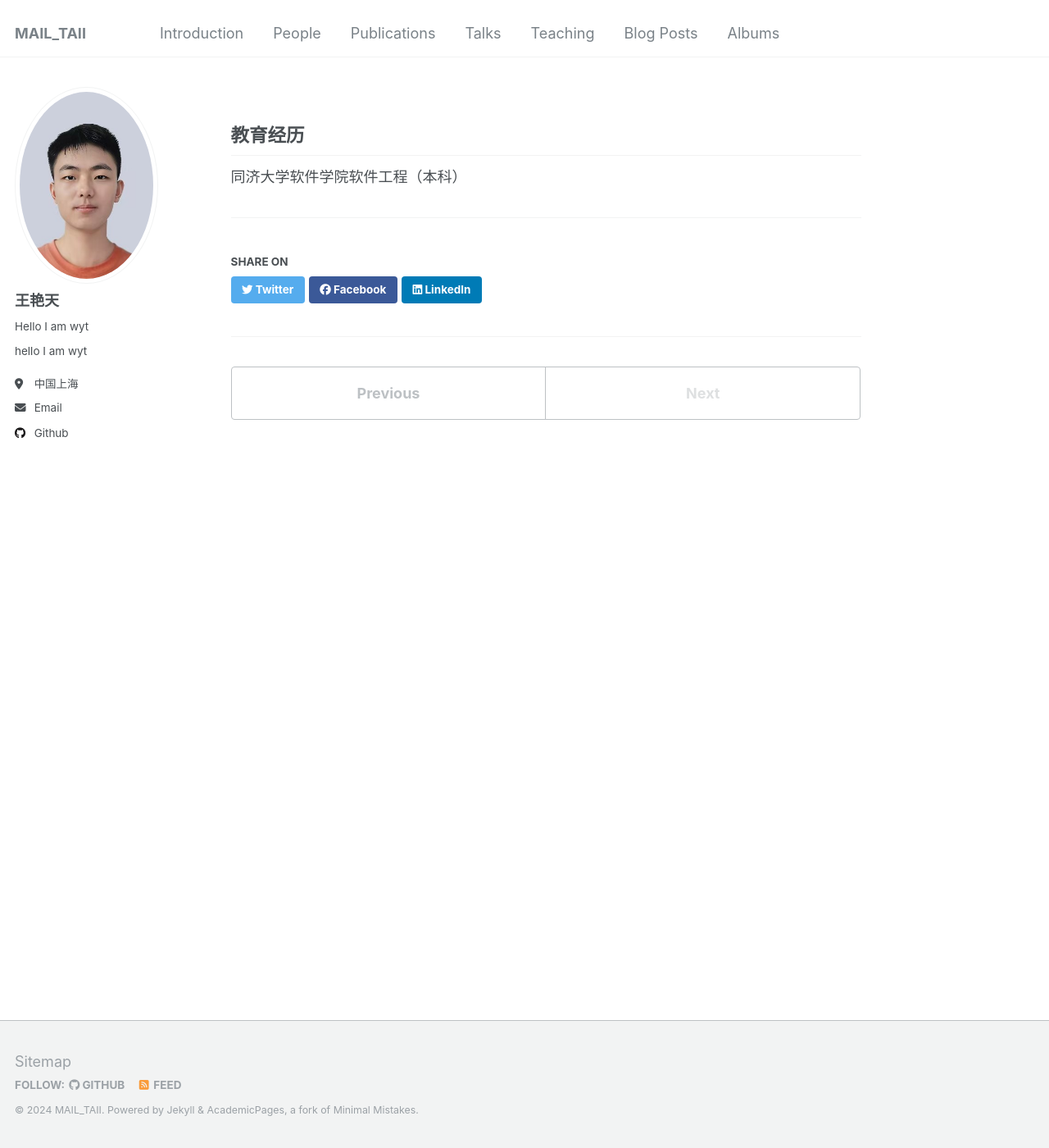
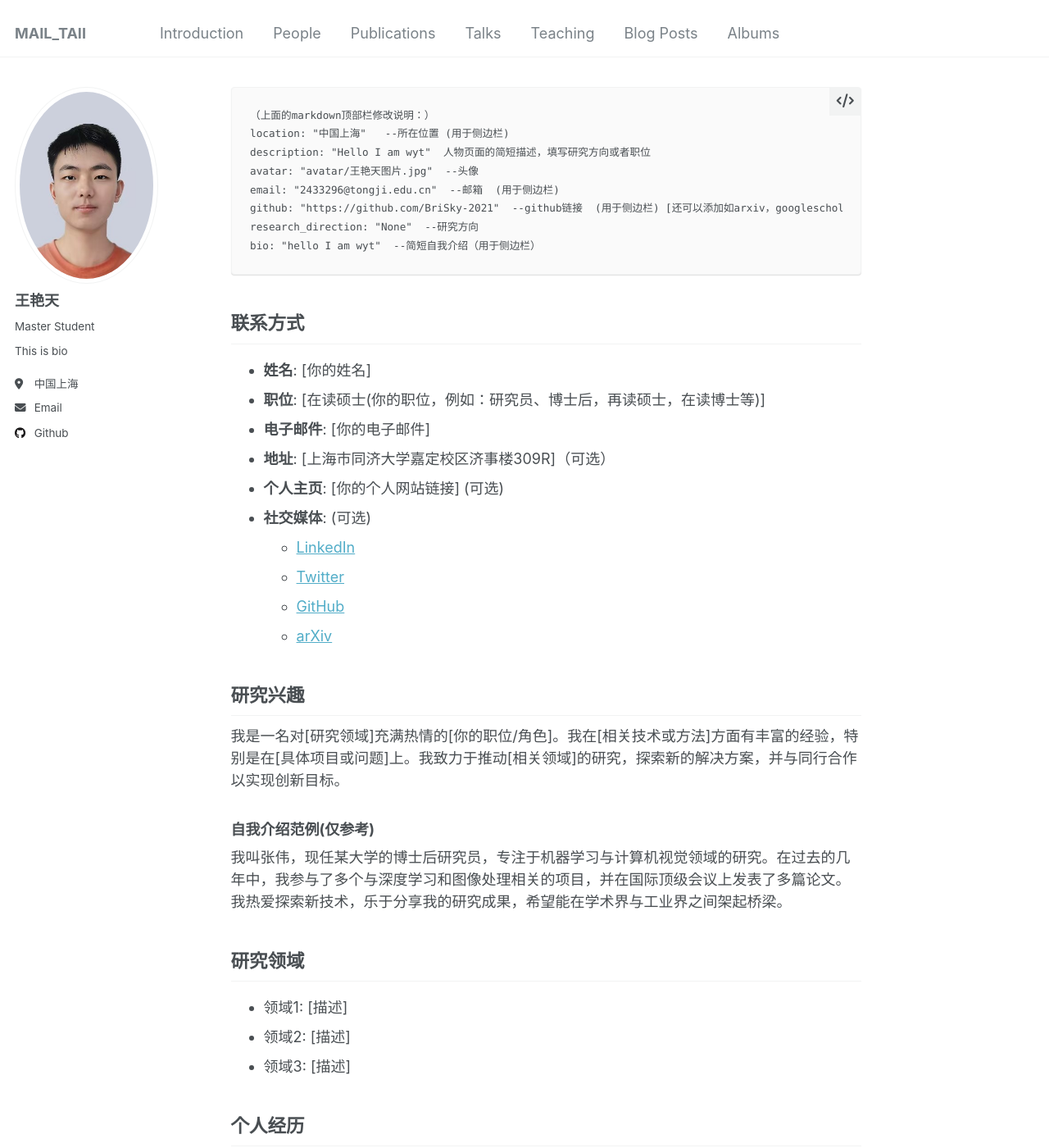
Before and after one commit to mail-taii/MAIL_TAII, a Jekyll site: the page built from _people/2_master_wyt.md, in a window 1280 px wide and 1400 px high. Shown: the whole window at 82% size. Built offline with Jekyll 4.4.1, drawn with Linux system fonts in a browser that asks for light colours; some of the changed text lies outside the part shown.

Commit message:
修改个人页面说明2

````diff
--- a/_layouts/person.html
+++ b/_layouts/person.html
@@ -13,6 +13,9 @@ layout: default
 {% include breadcrumbs.html %}
 {% endunless %}
 {% endif %}
+
+
+{% include masthead.html %}
 
 
 <div id="main" role="main">
--- a/_people/2_master_wyt.md
+++ b/_people/2_master_wyt.md
@@ -7,15 +7,78 @@ permalink: /people/wyt
 venue: "UC San Francisco, Department of Testing"
 date: 2012-03-01
 location: "中国上海"
-description: "Hello I am wyt"
+description: "Master Student"
 avatar: "avatar/王艳天图片.jpg"
 email: "2433296@tongji.edu.cn"
 github: "https://github.com/BriSky-2021"
 research_direction: "None"
-bio: "hello I am wyt"
+bio: "This is bio"
 slug: "wyt"
 ---
 
 
-## 教育经历
-同济大学软件学院软件工程（本科）
+
+
+```
+（上面的markdown顶部栏修改说明：）
+location: "中国上海"   --所在位置 (用于侧边栏)
+description: "Hello I am wyt"  人物页面的简短描述，填写研究方向或者职位
+avatar: "avatar/王艳天图片.jpg"  --头像
+email: "2433296@tongji.edu.cn"  --邮箱  (用于侧边栏)
+github: "https://github.com/BriSky-2021"  --github链接  (用于侧边栏) [还可以添加如arxiv，googlescholar，orcid，weibo，youtube，zhihu等多种信息]
+research_direction: "None"  --研究方向
+bio: "hello I am wyt"  --简短自我介绍（用于侧边栏）
+```
+
+
+## 联系方式
+
+- **姓名**: [你的姓名]
+- **职位**: [在读硕士(你的职位，例如：研究员、博士后，再读硕士，在读博士等)]
+- **电子邮件**: [你的电子邮件]
+- **地址**: [上海市同济大学嘉定校区济事楼309R]（可选）
+- **个人主页**: [你的个人网站链接] (可选)
+- **社交媒体**: (可选)
+    - [LinkedIn](https://linkedin.com/in/你的链接)
+    - [Twitter](https://twitter.com/你的链接)
+    - [GitHub](https://github.com/你的链接)
+    - [arXiv](https://arxiv.org/a/你的链接)
+
+## 研究兴趣
+
+我是一名对[研究领域]充满热情的[你的职位/角色]。我在[相关技术或方法]方面有丰富的经验，特别是在[具体项目或问题]上。我致力于推动[相关领域]的研究，探索新的解决方案，并与同行合作以实现创新目标。
+
+### 自我介绍范例(仅参考)
+
+我叫张伟，现任某大学的博士后研究员，专注于机器学习与计算机视觉领域的研究。在过去的几年中，我参与了多个与深度学习和图像处理相关的项目，并在国际顶级会议上发表了多篇论文。我热爱探索新技术，乐于分享我的研究成果，希望能在学术界与工业界之间架起桥梁。
+
+## 研究领域
+
+- 领域1: [描述]
+- 领域2: [描述]
+- 领域3: [描述]
+
+## 个人经历
+
+- **[硕士研究生]**, [软件学院软件工程]
+  [同济大学], [2024] - [至今]
+
+- **[学士]**, [软件工程]
+  [同济大学], [2020] - [2024]
+
+- **[学位/职位]**, [学院与专业]
+  [学校名称], [入学年份] - [毕业年份]
+
+## 代表性论文 (可选)
+
+- **论文标题**. [期刊/会议名称], [年份]. [链接]
+- **论文标题**. [期刊/会议名称], [年份]. [链接]
+
+## 荣誉、获奖及参加学术团体的情况 (可选)
+
+- [奖项名称] - [颁发机构], [年份]
+- [奖项名称] - [颁发机构], [年份]
+
+## 联系我
+
+如需进一步交流，请通过电子邮件或社交媒体联系我。
````
Also changed, not shown: _albums/album-20240909.md (+1 -1 lines).
